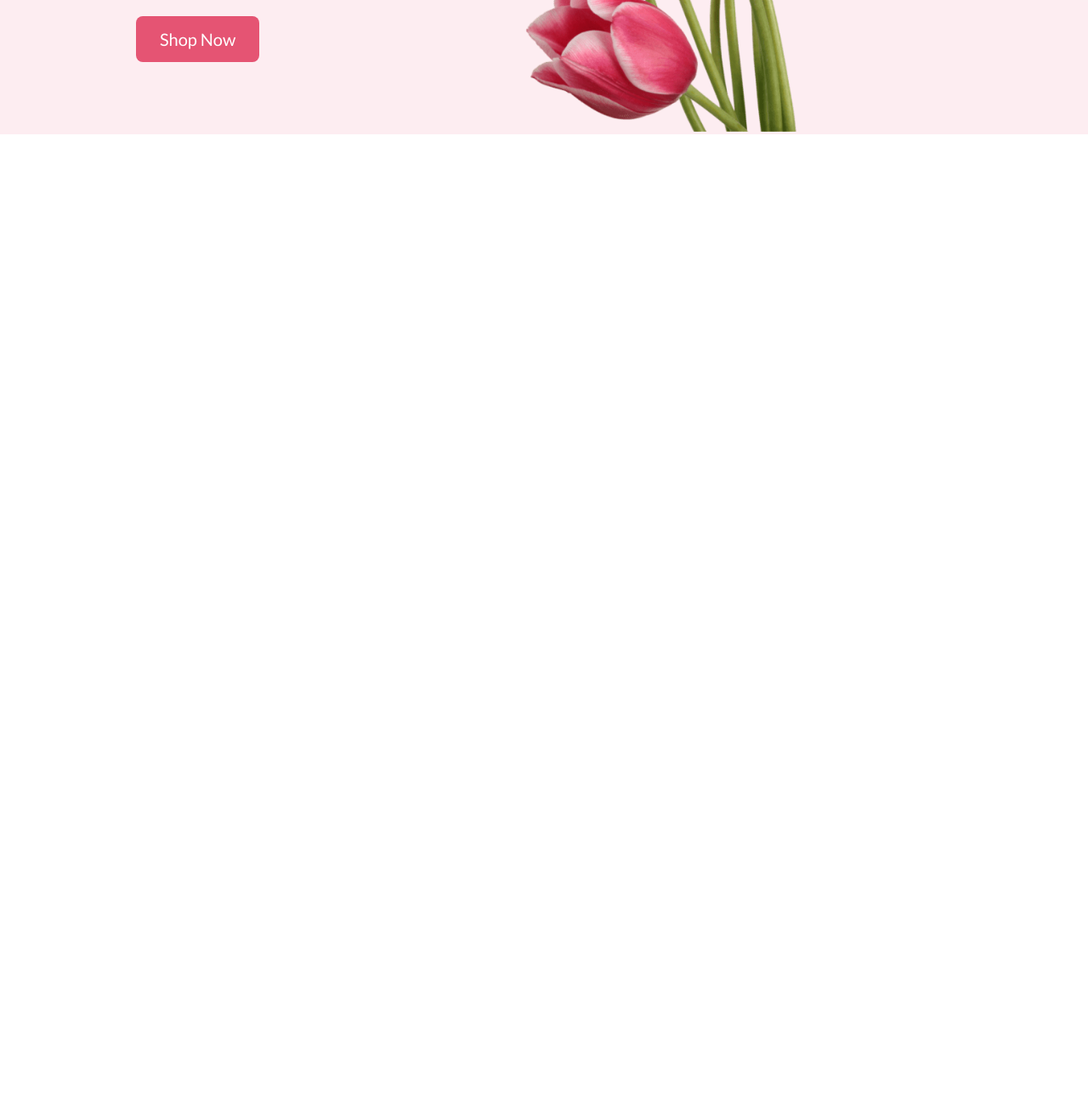
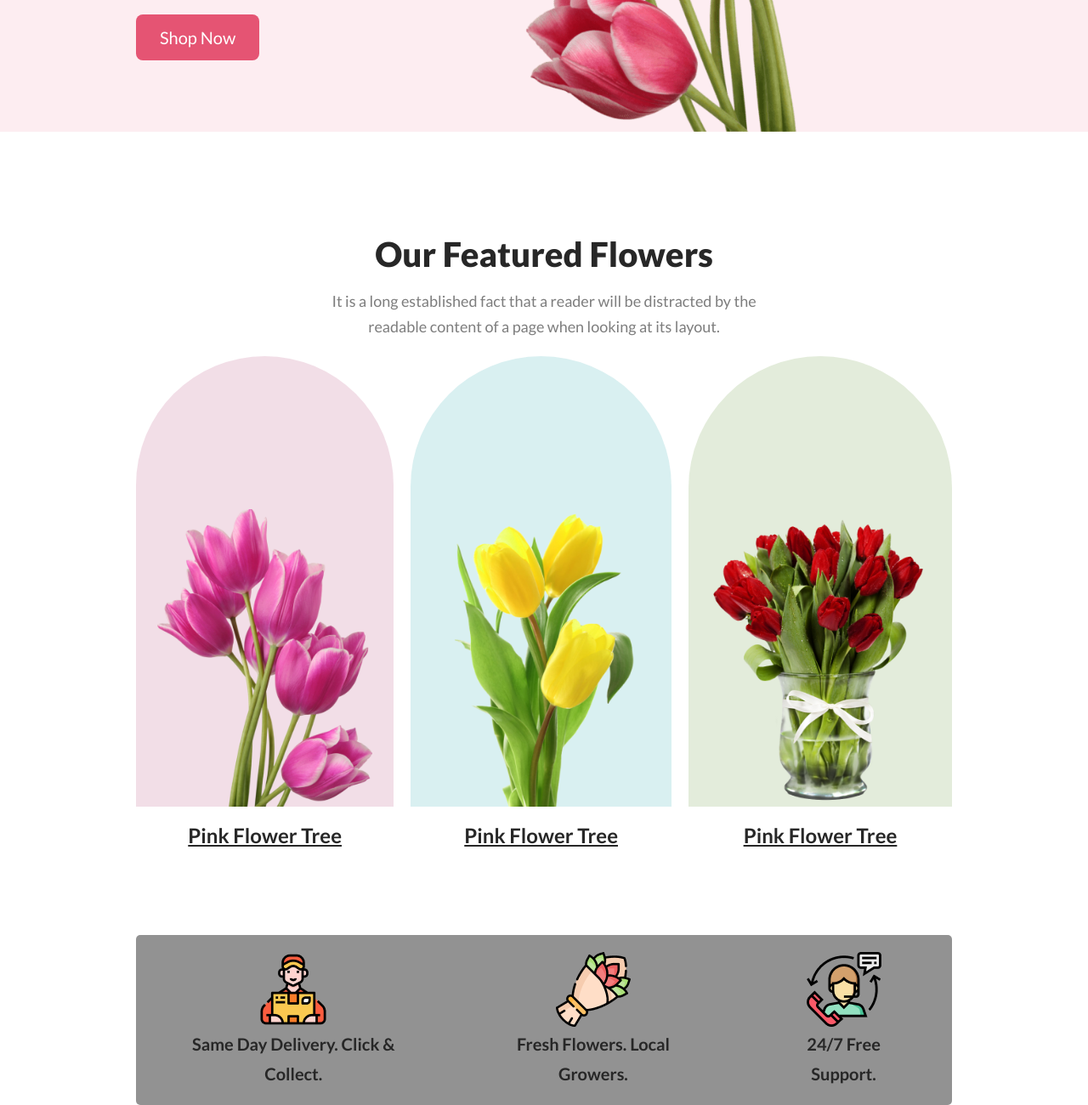
Before and after one commit to biswasshus19/flower-shop, a plain HTML site: page index.html in a window 1280 px wide. Shown: the part 507-1807 px from the top of the page at 85% size. Before the commit the page ends 800 px from the top, so only its background shows below. Drawn offline with Linux system fonts and the light colour scheme.

Commit message:
3 section added properly

```diff
--- a/index.html
+++ b/index.html
@@ -19,5 +19,49 @@
             </div>
         </div>
     </header>
+    <section id="featured">
+        <div class="container">
+            <div class="section-heading">
+                <h2>Our Featured Flowers</h2>
+                <p>It is a long established fact that a reader will be distracted by the readable content of a page when looking at its layout.</p>
+            </div>
+            <div class="section-contain">
+                <div class="flower">
+                    <div class="flower-img pink">
+                        <img src="Flower Asset/pngwing 6.png" alt="">
+                    </div>
+                    <p>Pink Flower Tree</p>
+                </div>
+                <div class="flower">
+                    <div class="flower-img blue">
+                        <img src="Flower Asset/pngwing 7.png" alt="">
+                    </div>
+                    <p>Pink Flower Tree</p>
+                </div>
+                <div class="flower">
+                    <div class="flower-img green">
+                        <img src="Flower Asset/pngwing 8.png" alt="">
+                    </div>
+                    <p>Pink Flower Tree</p>
+                </div>
+            </div>
+        </div>
+    </section>
+    <section id="coustomer-contract">
+        <div class="container resource-data">
+            <div class="data">
+                <img src="Flower Asset/Group 57.png" alt="">
+                <p>Same Day Delivery. Click & Collect.</p>
+            </div>
+            <div class="data">
+                <img src="Flower Asset/Group 58.png" alt="">
+                <p>Fresh Flowers. Local Growers.</p>
+            </div>
+            <div class="data">
+                <img src="Flower Asset/Group 59.png" alt="">
+                <p>24/7 Free Support.</p>
+            </div>
+        </div>
+    </section>
 </body>
 </html>
--- a/style/style.css
+++ b/style/style.css
@@ -21,6 +21,11 @@ button{
     border: none;
     font-size: 20px;
     padding: 15px 28px;
+    cursor: pointer;
+    transition: all 1s;
+}
+button:hover{
+    background-color: #f20034;
 }
 .container{
     width: 75%;
@@ -45,5 +50,81 @@ button{
 }
 .banner .banner-img img{
     width: 100%;
-    vertical-align: middleJ;
+    vertical-align: middle;
 }
+.section-heading{
+    max-width: 500px;
+    text-align: center;
+    margin: 20px auto;
+}
+.section-heading h2{
+    color:#272727;
+    text-align: center;
+    font-size: 40px;
+    font-style: normal;
+    font-weight: 800;
+    line-height: normal;
+    margin-bottom: 16px;
+}
+#featured{
+    padding: 100px 0;
+}
+.section-contain{
+    display: flex;
+    justify-content: space-between;
+    gap:20px;
+    align-items: end;
+}
+.section-contain .flower .flower-img{
+    /* background-color: #A72162; */
+    border-radius: 300px 300px 0px 0px;
+    padding: 30px 25px 0px;
+    height: 500px;
+    display: flex;
+    align-items: end;
+}
+.section-contain .flower .flower-img img{
+    width: 100%;
+}
+.section-contain .flower .pink {
+    background-color: rgb(167, 33, 98,0.15);
+    border-radius: 300px 300px 0px 0px;
+}
+.section-contain .flower .blue {
+    background-color: rgb(5, 151, 160,0.15);
+    border-radius: 300px 300px 0px 0px;
+}
+.section-contain .flower .green {
+    background-color: rgb(71, 125, 17,0.15);
+    border-radius: 300px 300px 0px 0px;
+}
+.section-contain p{
+    color: #272727;
+    margin-top: 16px;
+    text-align: center;
+    font-size: 24px;
+    font-style: normal;
+    font-weight: 700;
+    line-height: 35px;
+    text-decoration-line: underline;
+}
+
+.resource-data {
+    display: flex;
+    justify-content: space-between;
+    margin-top: 20PX auto;
+    background-color: rgb(39, 39, 39,0.5);
+    align-items: center;
+    text-align: center;
+    border-radius: 5px;
+    height: 200px;
+}
+.resource-data .data{
+    padding: 0px 60px;
+}
+.resource-data .data p{
+    color: #272727;
+    font-weight: 600;
+    line-height: 35px;
+    font-size: 20px;
+}
```
